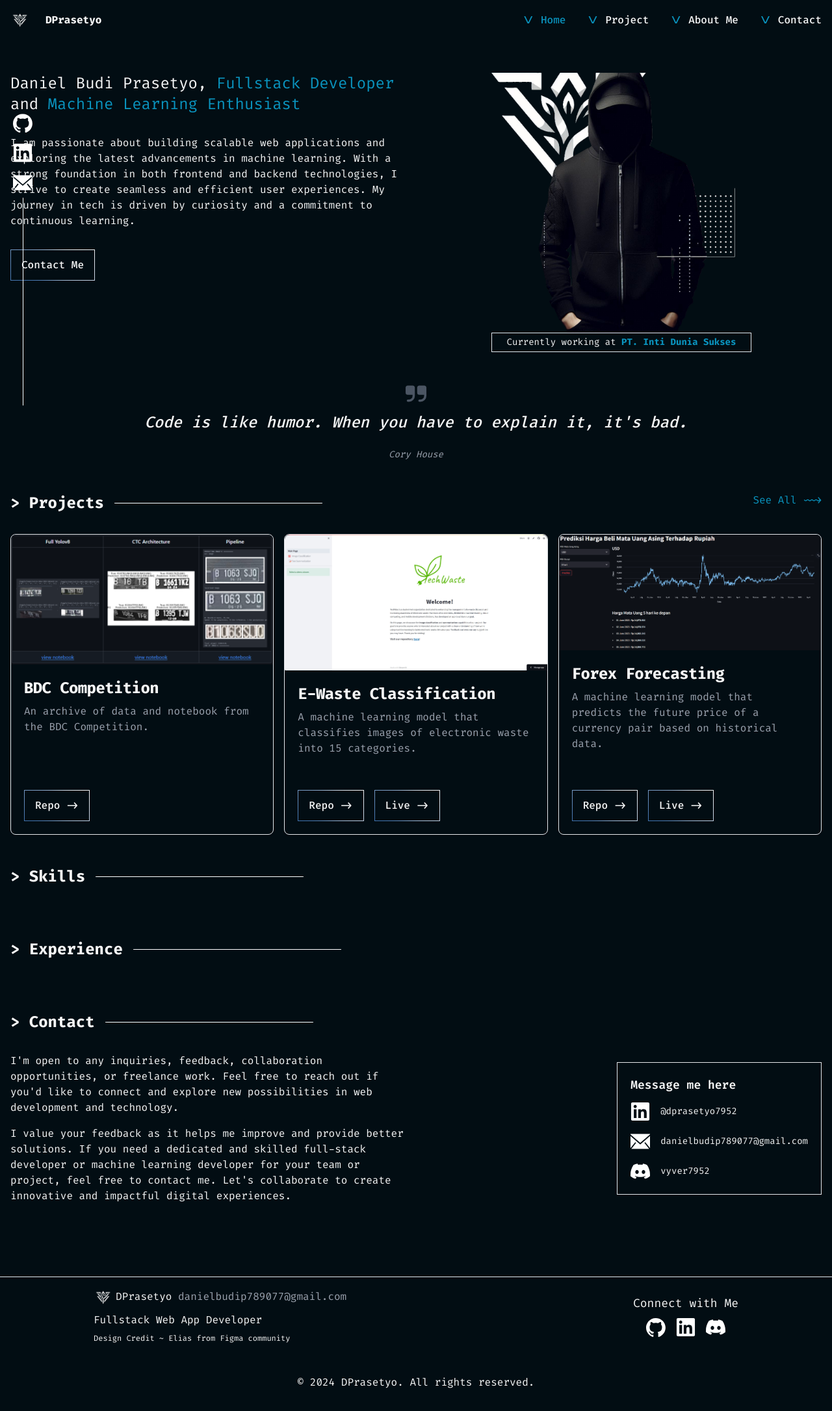
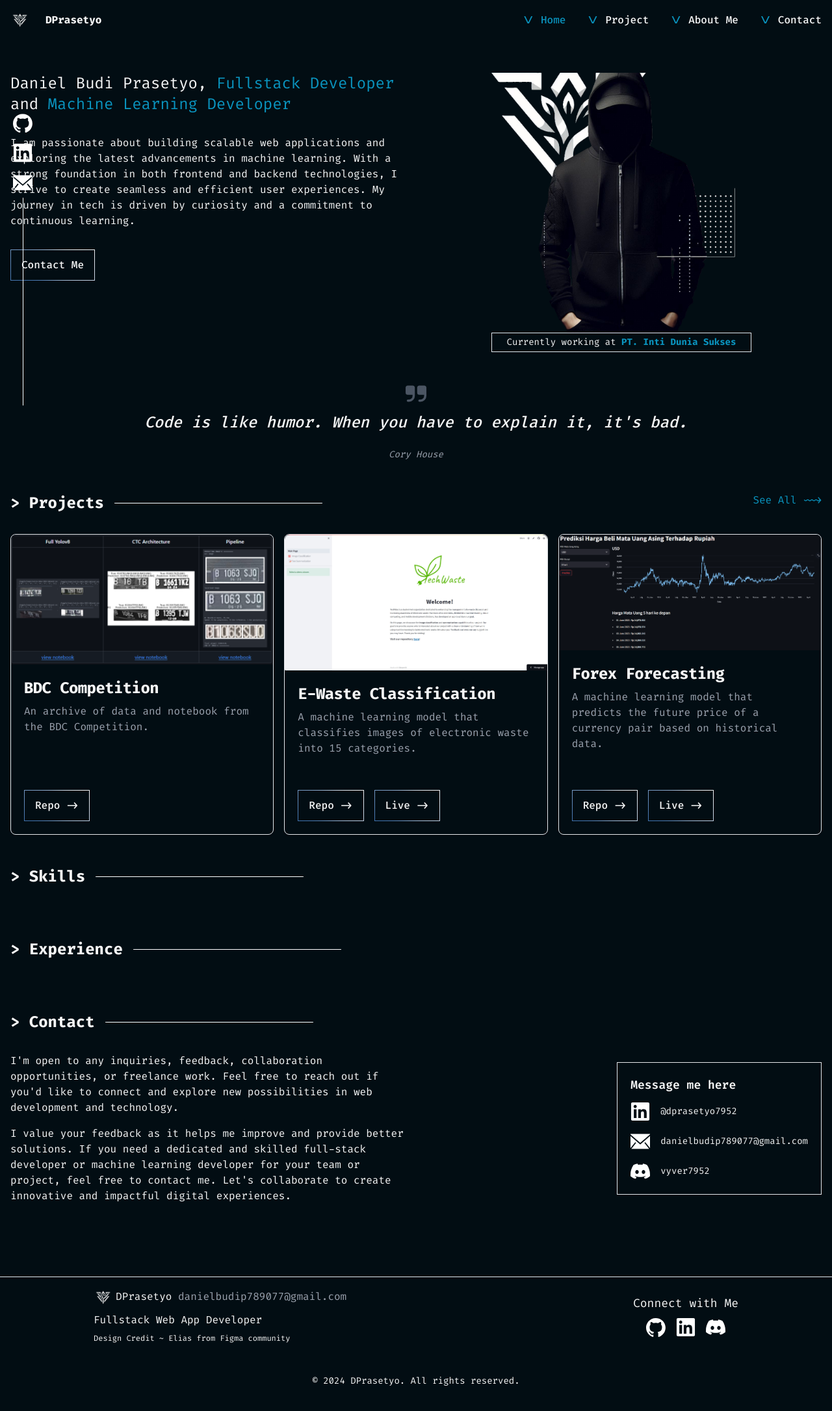
Before and after one commit to danielprasetyo7952/danielprasetyo-dev, a Next.js app: page / in a window 1280 px wide. Shown: the whole page at 65% size. Built offline with nearby package versions, Linux system fonts and the light colour scheme.

Commit message:
fix: font size

```diff
--- a/app/page.tsx
+++ b/app/page.tsx
@@ -39,7 +39,7 @@ export default function Home() {
       <div className="grid grid-col-1 md:grid-cols-2 justify-items-center gap-4">
         <div className="flex flex-col gap-8">
           <h2 className="text-2xl">
-            Daniel Budi Prasetyo, <span className="text-primary">Fullstack Developer</span> and <span className="text-primary">Machine Learning Enthusiast</span>
+            Daniel Budi Prasetyo, <span className="text-primary">Fullstack Developer</span> and <span className="text-primary">Machine Learning Developer</span>
           </h2>
           <p>
             I am passionate about building scalable web applications and exploring the latest advancements in machine learning. With a strong foundation in both frontend and backend technologies, I strive to create seamless and efficient user experiences. My journey in tech is driven by curiosity and a commitment to continuous learning.
--- a/components/Footer.tsx
+++ b/components/Footer.tsx
@@ -29,7 +29,7 @@ export default function Footer() {
           <SocialProfiles exclude={["Email"]} />
         </div>
       </div>
-      <p className="text-center my-8">
+      <p className="text-center my-8 text-sm">
         &copy; 2024 DPrasetyo. All rights reserved.
       </p>
     </footer>
```
